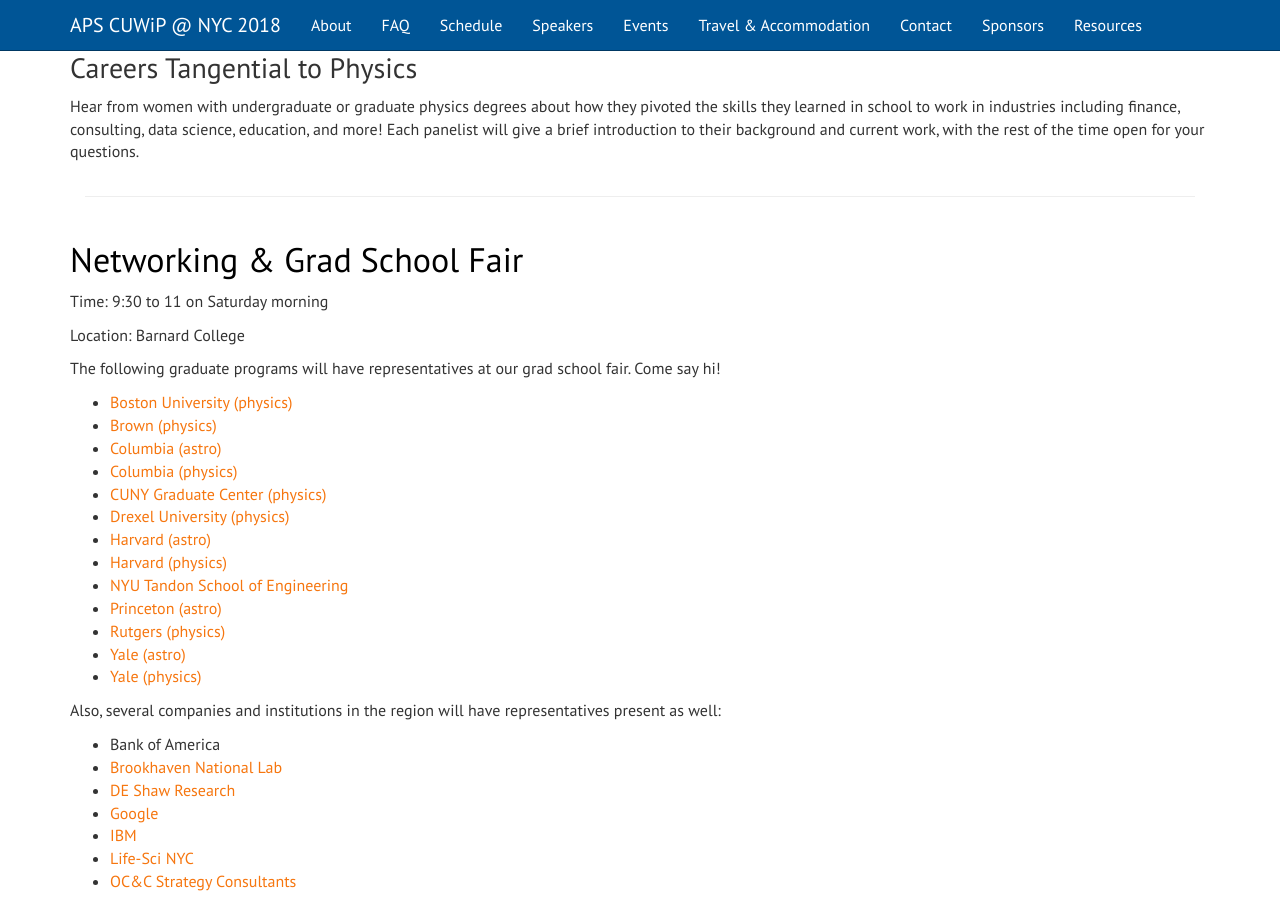
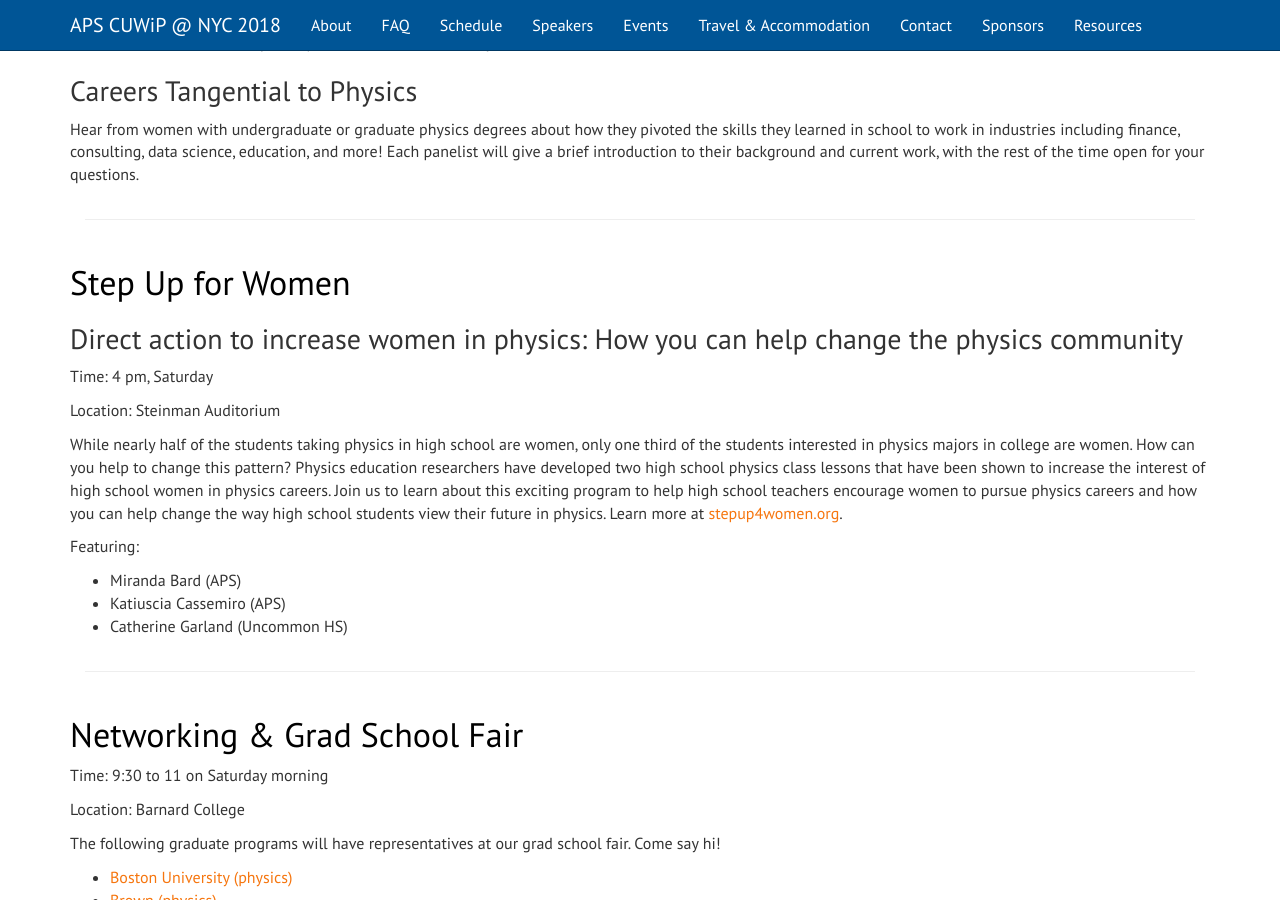
Before and after one commit to cuwip-nyc/cuwip-nyc.github.io, a Jekyll site: the page built from events.html, in a window 1280 px wide and 900 px high, scrolled down 968 px. Built offline with Jekyll 4.4.1, drawn with Linux system fonts in a browser that asks for light colours; nearby versions of some CDN libraries; some of the changed text lies outside the part shown.

Commit message:
add schedule links

```diff
--- a/events.html
+++ b/events.html
@@ -13,6 +13,7 @@
   <li>
     <a href="#studentTalks">Student Talks and Posters</a>
   </li>
+  <li><a href="#stepUp">Step Up For Women</a> </li>
 </ul>
 
 <hr>
@@ -20,7 +21,7 @@
 
 <h2><a class="anchor" name="breakouts">Breakout Sessions</a></h2>
 
-<p>Saturday Morning: 8:30 am - 9:30 am &amp; 11 am - 12 pm</p>
+<p>Time: 8:30 am - 9:30 am &amp; 11 am - 12 pm, Saturday</p>
 <p>Location: Barnard College</p>
 
 <h3>Undergraduate Research</h3>
@@ -51,7 +52,24 @@
 </div>
 
 <hr>
+<div class="row">
+  <h2><a name="stepUp" class="anchor">Step Up for Women</a></h2>
 
+  <h3>Direct action to increase women in physics: How you can help change the physics community</h3>
+  <p>Time: 4 pm, Saturday</p>
+  <p>Location: Steinman Auditorium</p>
+  <p>
+ While nearly half of the students taking physics in high school are women, only one third of the students interested in physics majors in college are women. How can you help to change this pattern?  Physics education researchers have developed two high school physics class lessons that have been shown to increase the interest of high school women in physics careers. Join us to learn about this exciting program to help high school teachers encourage women to pursue physics careers and  how you can help change the way high school students view their future in physics. Learn more at   <a href="http://stepup4women.org">stepup4women.org</a>.
+</p>
+<p>Featuring: </p>
+<ul>
+<li>Miranda Bard (APS)</li>
+<li>Katiuscia Cassemiro (APS)</li>
+<li>Catherine Garland (Uncommon HS)</li>
+</ul>
+
+</div>
+<hr>
 <div class="row">
   <h2><a class="anchor" name="networkingFair" >Networking &amp; Grad School Fair</a></h2>
   <p>Time: 9:30 to 11 on Saturday morning</p>
--- a/schedule.html
+++ b/schedule.html
@@ -42,8 +42,8 @@
 <tr><td>1:00-2:00</td><td>Travel To CCNY</td><td></td><td></td></tr>
 <tr><td>2:00-3:30</td><td>Keynote Speaker: <a href="{{site.baseurl}}/speakers/#keynoteSpeaker">Prof. Patricia Burchat</a> </td><td>CCNY</td><td>Steinman Auditorium</td></tr>
 <tr><td>3:30-4:00</td><td>Group Photo</td><td>CCNY</td><td></td></tr>
-<tr><td>4:00-5:00</td><td>Lab/Facility Visits/Coffee Break</td><td>CCNY</td><td></td></tr>
-<tr><td>5:00-6:00</td><td>Panel Session</td><td>CCNY</td><td></td></tr>
+<tr><td>4:00-5:00</td><td>Lab Visits / Coffee Break / <a href="{{site.baseurl}}/events/#stepUp">Step Up For Women</a></td><td>CCNY</td><td></td></tr>
+<tr><td>5:00-6:00</td><td><a href="{{site.baseurl}}/speakers/#panelSession">Panel Session</a></td><td>CCNY</td><td></td></tr>
 <tr><td>6:00-6:30</td><td>Networking with Mocktails</td><td>CCNY</td><td></td></tr>
 <tr><td>6:30-8:00</td><td>Dinner - Guest speaker: Myriam Sarachik</td><td>CCNY</td><td></td></tr>
 <tr><td>8:00-10:00</td><td>Social Activity</td><td>CCNY</td><td></td></tr>
```
Also changed, not shown: index.html (+3 -5 lines), speakers.html (+7 -7 lines), 4 other files.
